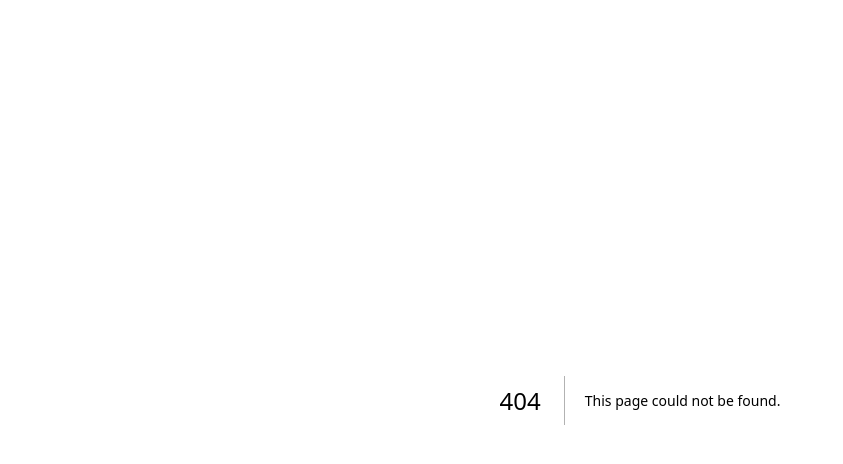
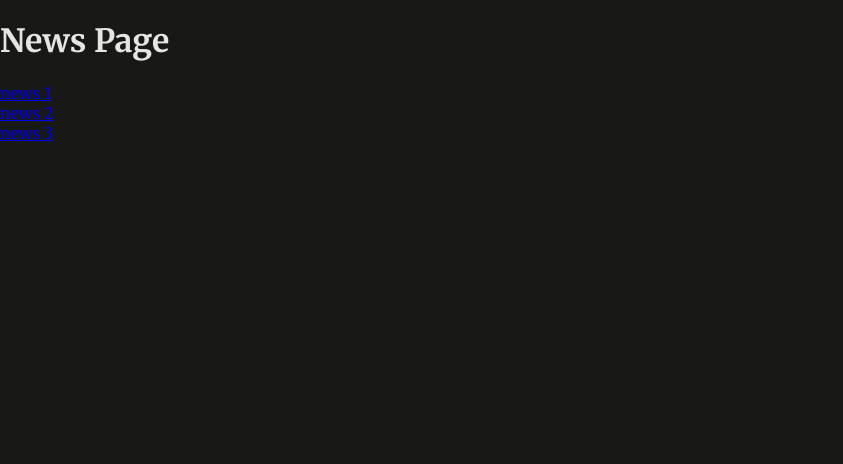
Before and after one commit to luttfimohamad/unfold-news, a Next.js app: page /news in a window 1280 px wide. Before the commit this address had no page. Shown: the top 464 px of the page, without its empty margins (0-843 px from the left). Built offline with nearby package versions, Linux system fonts and the light colour scheme.

Commit message:
Add NewsDetails and NewsPage components

```diff
--- /dev/null
+++ b/app/news/page.js
@@ -0,0 +1,21 @@
+import React from 'react';
+import Link from 'next/link';
+
+export default function NewsPage() {
+  return (
+    <div>
+      <h1>News Page</h1>
+      <ul>
+        <li>
+          <Link href="/news/1">news 1</Link>
+        </li>
+        <li>
+          <Link href="/news/2">news 2</Link>
+        </li>
+        <li>
+          <Link href="/news/3">news 3</Link>
+        </li>
+      </ul>
+    </div>
+  );
+}
```
Also changed, not shown: app/news/[id]/page.js (added, +10 -0 lines).
